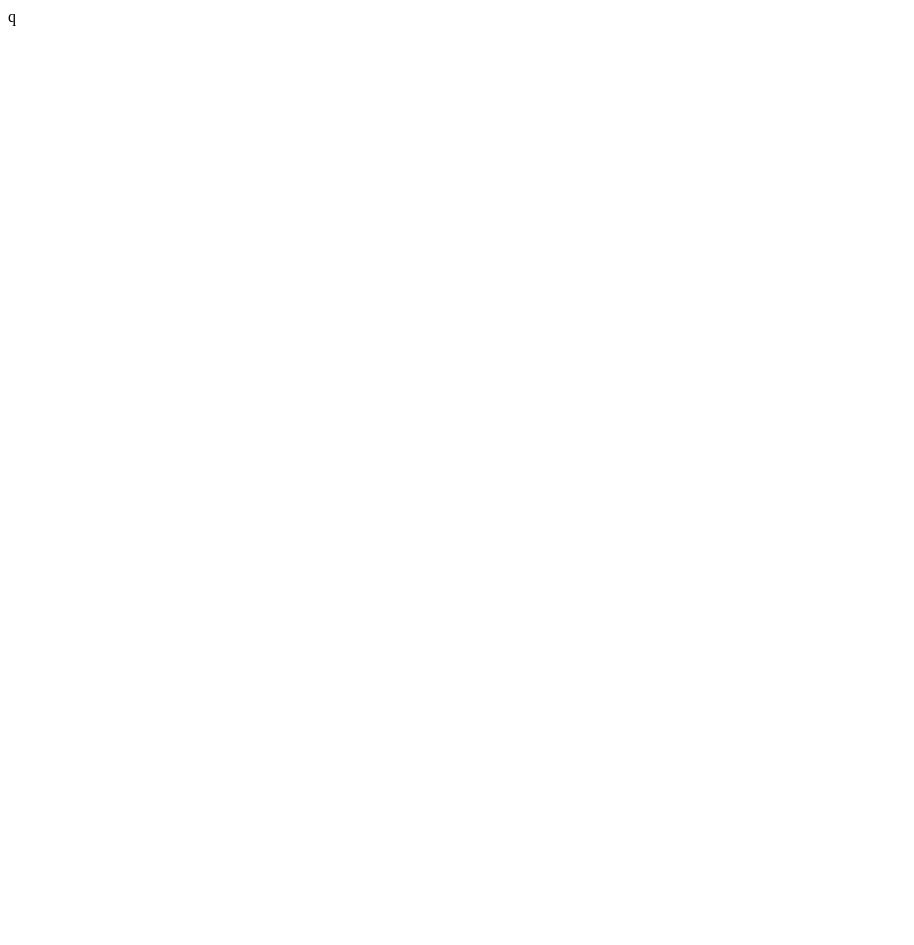
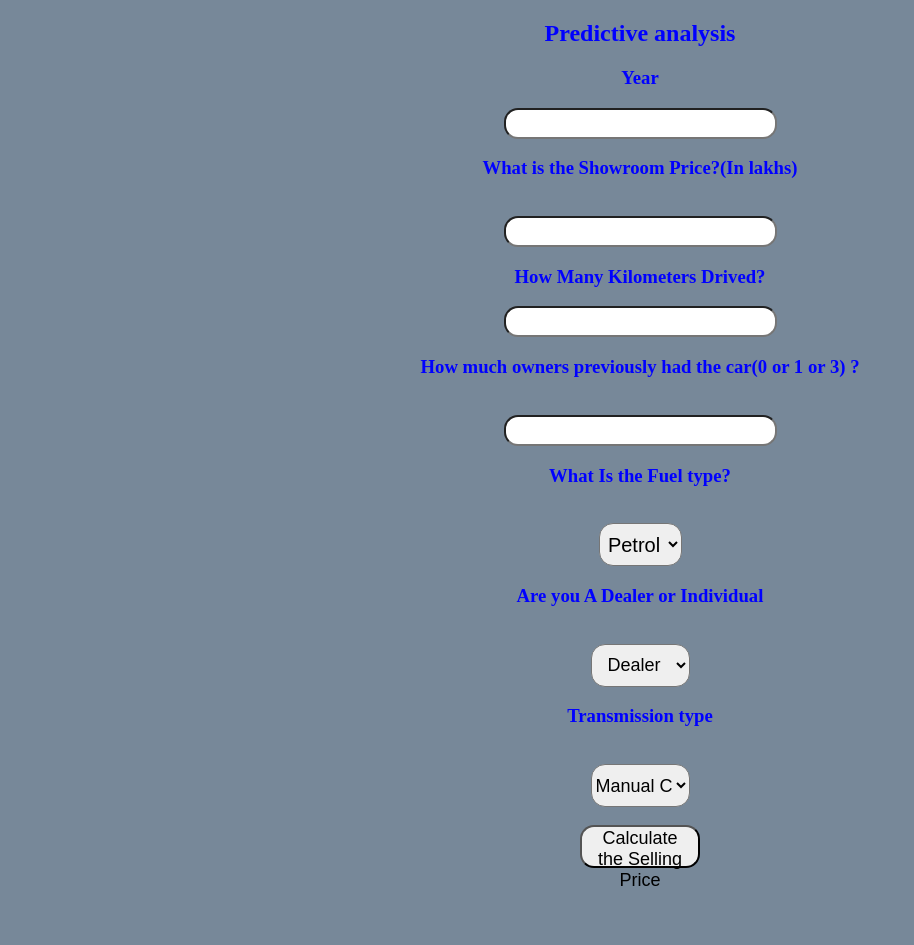
Before and after one commit to Rishabh0129/CarPricePred, a Flask app: page / in a window 1280 px wide. Before the commit the part shown is almost empty. Shown: the whole page, without its empty margins (0-914 px from the left). Before the commit the page ends 26 px from the top, so only its background shows below. Run offline with Flask 2, Linux system fonts and the light colour scheme; parts of the project's set-up code (start-up, migrations or seed data) failed here and were passed over.

Commit message:
Add files via upload

```diff
--- a/templates/index.html
+++ b/templates/index.html
@@ -1 +1,159 @@
-q
+<!DOCTYPE html>
+<html lang="en">
+
+<head>
+    <meta charset="UTF-8">
+    <meta name="viewport" content="width=device-width, initial-scale=1.0">
+    <title>Document</title>
+</head>
+
+<body>
+
+    <div style="color:blue">
+        <form action="{{ url_for('predict')}}" method="post">
+            <h2>Predictive analysis</h2>
+            <h3>Year</h3>
+            <input id="first" name="Year" type="number ">
+            <h3>What is the Showroom Price?(In lakhs)</h3><br><input id="second" name="Present_Price" required="required">
+            <h3>How Many Kilometers Drived?</h3><input id="third" name="Kms_Driven" required="required">
+            <h3>How much owners previously had the car(0 or 1 or 3) ?</h3><br><input id="fourth" name="Owner" required="required">
+            <h3>What Is the Fuel type?</h3><br><select name="Fuel_Type_Petrol" id="fuel" required="required">
+                <option value="Petrol">Petrol</option>
+                <option value="Diesel">Diesel</option>
+                <option value="Diesel">CNG</option>
+            </select>
+            <h3>Are you A Dealer or Individual</h3><br><select name="Seller_Type_Individual" id="resea" required="required">
+                <option value="Dealer">Dealer</option>
+                <option value="Individual">Individual</option>
+            </select>
+            <h3>Transmission type</h3><br><select name="Transmission_Mannual" id="research" required="required">
+                <option value="Mannual">Manual Car</option>
+                <option value="Automatic">Automatic Car</option>
+            </select>
+            <br><br><button id="sub" type="submit ">Calculate the Selling Price</button>
+            <br>
+
+
+
+
+        </form>
+
+
+
+        <br><br><h3>{{ prediction_text }}<h3>
+    </div>
+
+
+
+
+    <style>
+        body {
+            background-color: lightslategray;
+            text-align: center;
+            padding: 0px;
+        }
+
+        #research {
+            font-size: 18px;
+            width: 100px;
+            height: 23px;
+            top: 23px;
+        }
+
+        #box {
+            border-radius: 60px;
+            border-color: 45px;
+            border-style: solid;
+            font-family: cursive;
+            text-align: center;
+            background-color: rgb(168, 131, 61);
+            font-size: medium;
+            position: absolute;
+            width: 700px;
+            bottom: 9%;
+            height: 850px;
+            right: 30%;
+            padding: 0px;
+            margin: 0px;
+            font-size: 14px;
+        }
+
+        #fuel {
+            width: 83px;
+            height: 43px;
+            text-align: center;
+            border-radius: 14px;
+            font-size: 20px;
+        }
+
+        #fuel:hover {
+            background-color: coral;
+        }
+
+        #research {
+            width: 99px;
+            height: 43px;
+            text-align: center;
+            border-radius: 14px;
+            font-size: 18px;
+        }
+
+        #research:hover {
+            background-color: coral;
+        }
+
+        #resea {
+            width: 99px;
+            height: 43px;
+            text-align: center;
+            border-radius: 14px;
+            font-size: 18px;
+        }
+
+        #resea:hover {
+            background-color: coral;
+        }
+
+        #sub {
+            width: 120px;
+            height: 43px;
+            text-align: center;
+            border-radius: 14px;
+            font-size: 18px;
+        }
+
+        #sub:hover {
+            background-color: darkcyan;
+        }
+
+        #first {
+            border-radius: 14px;
+            height: 25px;
+            font-size: 20px;
+            text-align: center;
+        }
+
+        #second {
+            border-radius: 14px;
+            height: 25px;
+            font-size: 20px;
+            text-align: center;
+        }
+
+        #third {
+            border-radius: 14px;
+            height: 25px;
+            font-size: 20px;
+            text-align: center;
+        }
+
+        #fourth {
+            border-radius: 14px;
+            height: 25px;
+            font-size: 20px;
+            text-align: center;
+        }
+    </style>
+</body>
+
+</html>
```
